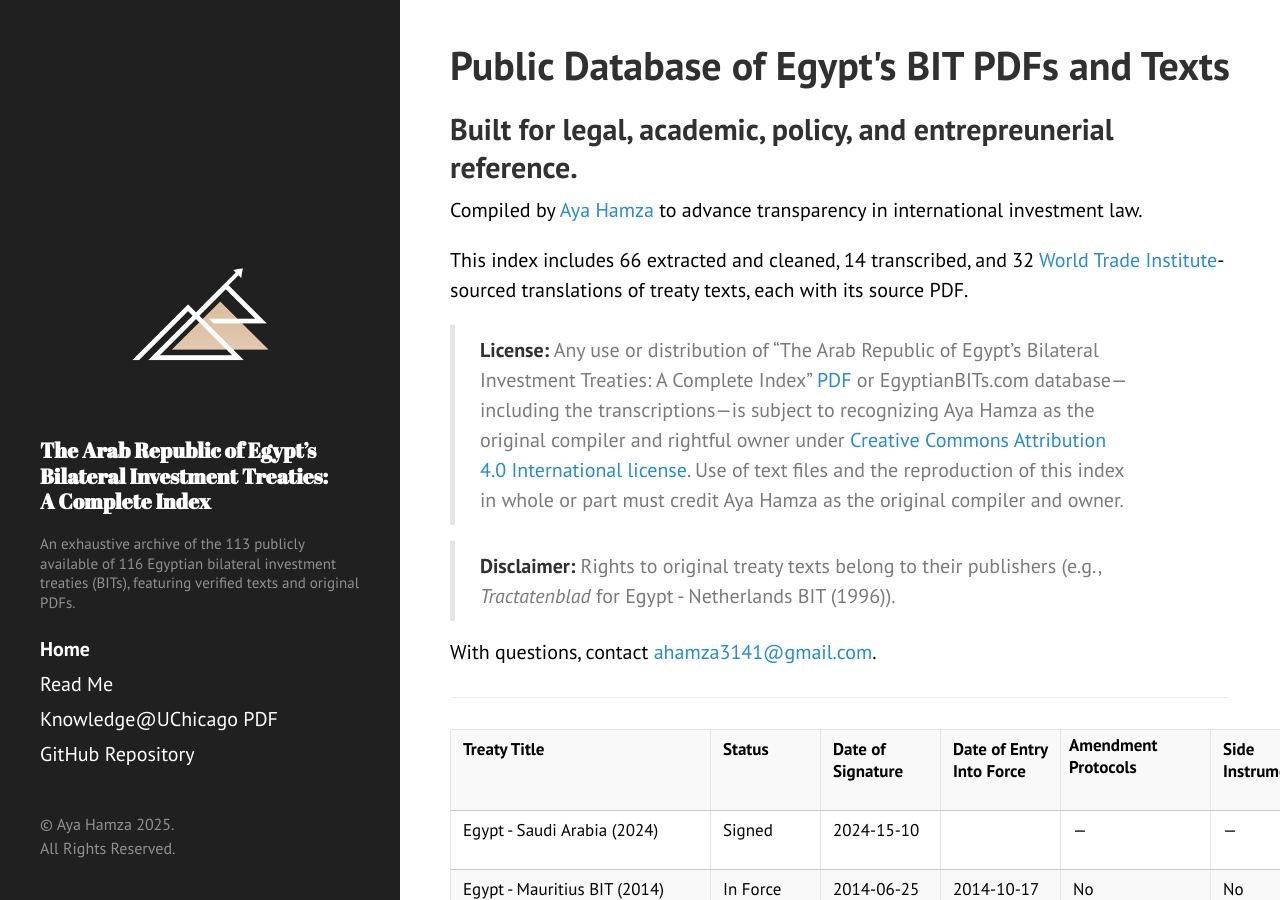
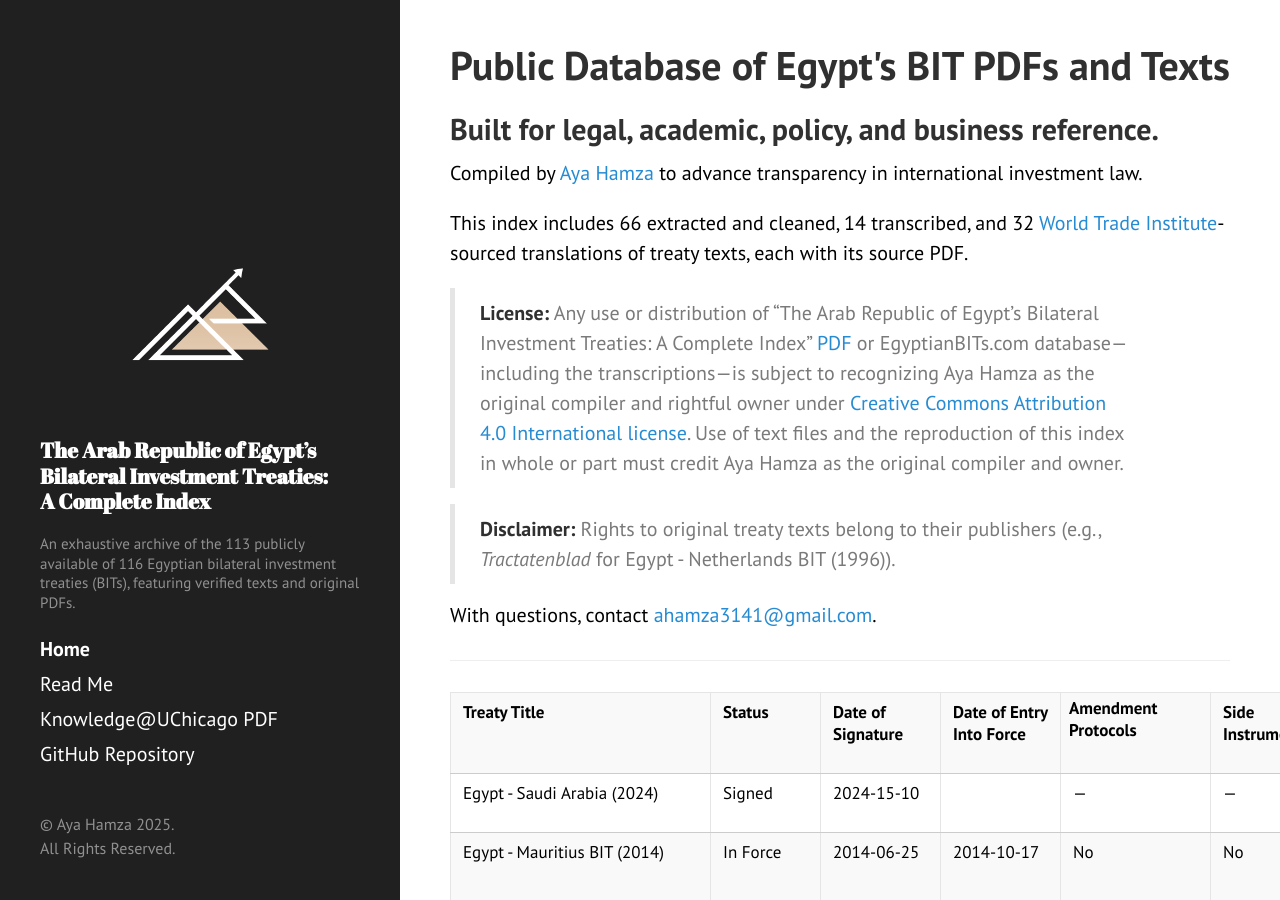
Before and after one commit to ayahamza1/MENABITs, a Jekyll site: the page built from index.md, in a window 1280 px wide and 900 px high. Built offline with Jekyll 4.4.1, drawn with Linux system fonts in a browser that asks for light colours.

Commit message:
Update index.md

```diff
--- a/index.md
+++ b/index.md
@@ -4,7 +4,7 @@ title: Public Database of Egypt's BIT PDFs and Texts
 permalink: /
 ---
 
-## Built for legal, academic, policy, and entrepreunerial reference.
+## Built for legal, academic, policy, and business reference.
 
 Compiled by [Aya Hamza](https://www.linkedin.com/in/ayahamza) to advance transparency in international investment law.
 
```
